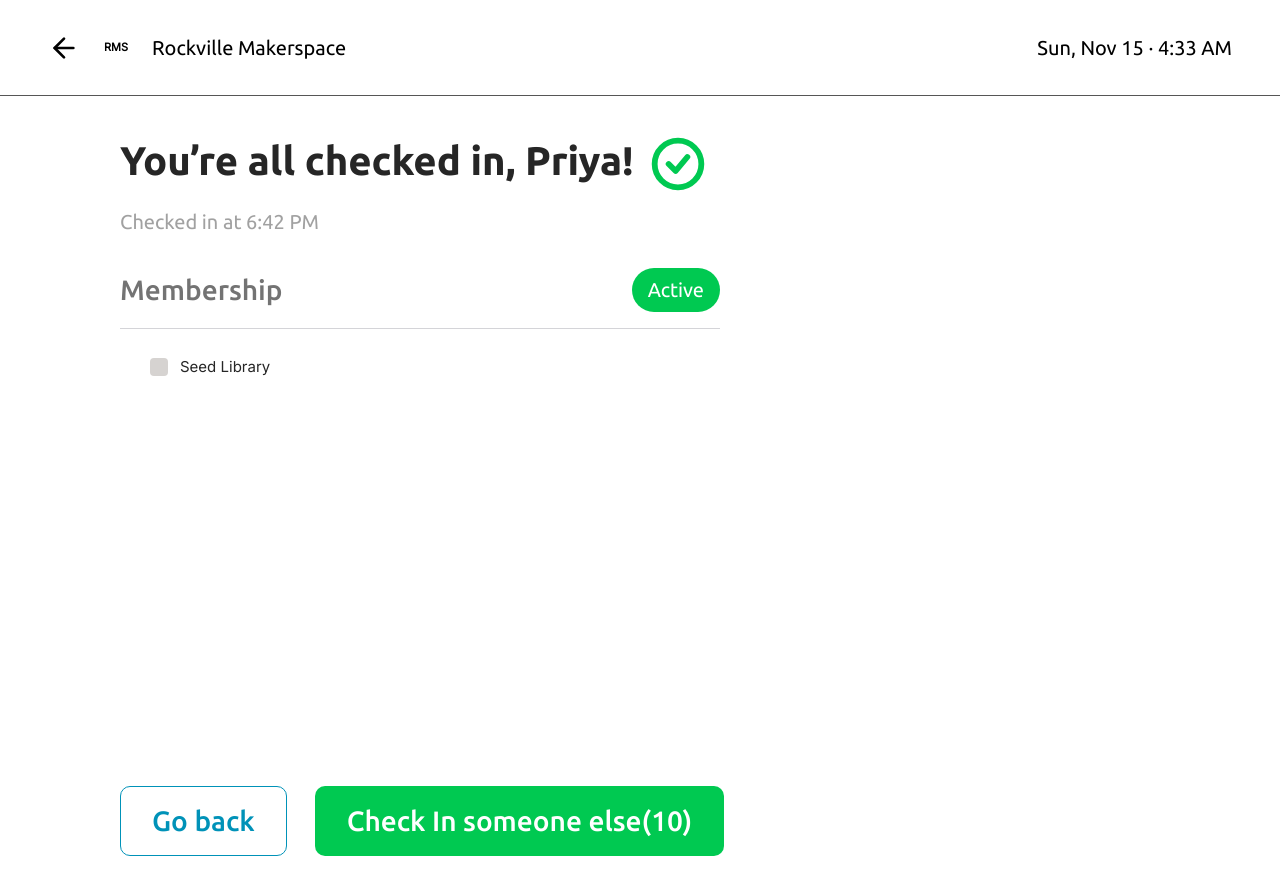
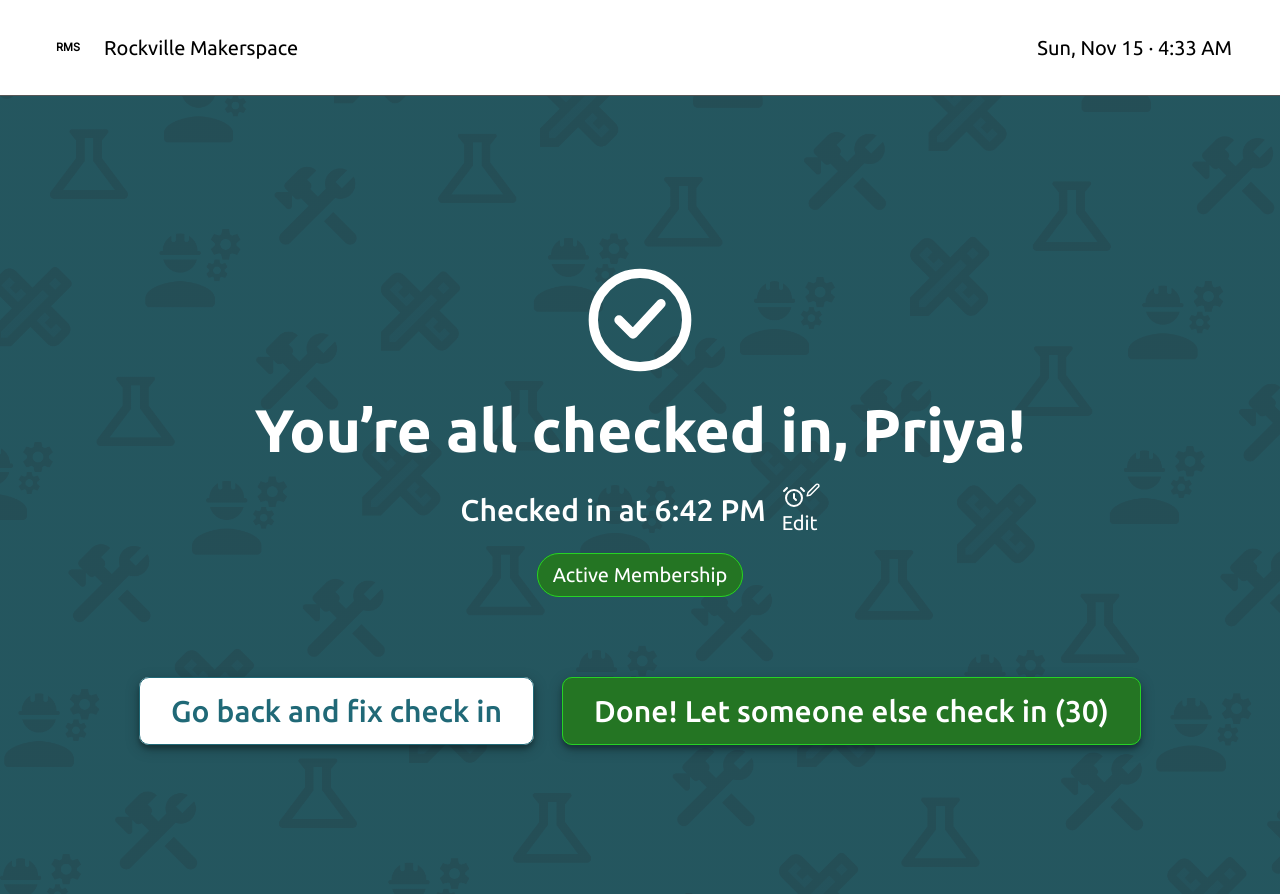
Before and after one commit to Hack4Impact-UMD/rockville-makerspace, a React (Vite) app in the folder packages/frontend/: page /checked-in in a window 1280 px wide. Built offline with nearby package versions, Linux system fonts and the light colour scheme; no server answers.

Commit message:
Update checked-in page to new design

```diff
--- a/packages/frontend/src/routes/_check-in/checked-in.tsx
+++ b/packages/frontend/src/routes/_check-in/checked-in.tsx
@@ -1,7 +1,13 @@
 import { createFileRoute, useNavigate } from "@tanstack/react-router";
+import checkInBg from "@frontend/assets/images/backgrounds/check-in-bg.webp";
 
+// Same layers as the design: pattern at 90% opacity (the white layer), then a
+// 30% black overlay on top.
+const backgroundImage = `linear-gradient(rgb(0 0 0 / 0.3), rgb(0 0 0 / 0.3)), linear-gradient(rgb(255 255 255 / 0.1), rgb(255 255 255 / 0.1)), url(${checkInBg})`;
+
+// No back arrow in the navbar on this screen (design has data-back="false");
+// "Go back and fix check in" covers that instead.
 export const Route = createFileRoute("/_check-in/checked-in")({
-  staticData: { backTo: "/additional-info" },
   component: CheckedIn,
 });
 
@@ -9,46 +15,69 @@ function CheckedIn() {
   const navigate = useNavigate();
 
   return (
-    <div className="flex min-h-dvh flex-col justify-between gap-7 px-30 py-10 text-neutral-800">
-      <div className="flex max-w-[600px] flex-col gap-4">
-        <div className="flex items-start gap-4">
-          <h1 className="text-[40px] leading-tight font-bold">
+    <div
+      style={{ backgroundImage }}
+      className="flex min-h-dvh flex-col items-center justify-center gap-16 bg-cover bg-center px-28 py-10 text-white"
+    >
+      <div className="flex flex-col items-center gap-4 py-4 text-center">
+        <svg
+          aria-hidden="true"
+          viewBox="0 0 24 24"
+          fill="none"
+          stroke="currentColor"
+          strokeWidth="2"
+          strokeLinecap="round"
+          strokeLinejoin="round"
+          className="size-28"
+        >
+          <circle cx="12" cy="12" r="10" />
+          <path d="m7.5 12 3 3 6-6.5" />
+        </svg>
+
+        <h1 className="text-6xl leading-tight font-bold">
           You’re all checked in, Priya!
         </h1>
+
+        <div className="flex items-center gap-4">
+          <p className="text-3xl font-medium">Checked in at 6:42 PM</p>
+          {/* TODO: open the check-in time editor */}
+          <button
+            type="button"
+            className="flex cursor-pointer flex-col items-start text-xl"
+          >
+            <span aria-hidden="true" className="flex items-end">
               <svg
-            aria-hidden="true"
+                viewBox="0 0 24 24"
+                fill="none"
+                stroke="currentColor"
+                strokeWidth="2"
+                strokeLinecap="round"
+                strokeLinejoin="round"
+                className="size-6"
+              >
+                <circle cx="12" cy="13" r="8" />
+                <path d="M12 9v4l2 2M5 3 2 6M22 6l-3-3" />
+              </svg>
+              <svg
                 viewBox="0 0 24 24"
                 fill="none"
                 stroke="currentColor"
                 strokeWidth="2.5"
                 strokeLinecap="round"
                 strokeLinejoin="round"
-            className="size-14 shrink-0 text-green-500"
+                className="mb-3 size-3.5"
               >
-            <circle cx="12" cy="12" r="10" />
-            <path d="m8 12 3 3 5-6" />
+                <path d="M17 3a2.85 2.85 0 1 1 4 4L7.5 20.5 2 22l1.5-5.5Z" />
               </svg>
+            </span>
+            Edit
+          </button>
         </div>
 
-        <p className="text-xl text-neutral-400">Checked in at 6:42 PM</p>
-
-        <div className="flex items-center justify-between border-b border-zinc-300 py-4">
-          <h2 className="text-[28px] font-medium text-neutral-500">
-            Membership
-          </h2>
         {/* TODO: replace with standardized status pill from task 10 */}
-          <span className="rounded-full bg-green-500 px-4 py-2 text-xl text-white">
-            Active
+        <span className="rounded-full bg-dark-green px-4 py-2 text-xl outline-1 -outline-offset-1 outline-neon-green">
+          Active Membership
         </span>
-        </div>
-
-        <label className="font-inter mx-4 flex h-11 w-fit cursor-pointer items-center gap-3 px-3.5 text-[15px]">
-          <input
-            type="checkbox"
-            className="size-[18px] cursor-pointer appearance-none rounded-sm bg-stone-300 checked:bg-green-500 focus-visible:outline-2 focus-visible:outline-offset-2 focus-visible:outline-cyan-600"
-          />
-          Seed Library
-        </label>
       </div>
 
       <div className="flex gap-7">
@@ -56,16 +85,16 @@ function CheckedIn() {
         <button
           type="button"
           onClick={() => void navigate({ to: "/additional-info" })}
-          className="cursor-pointer rounded-[10px] px-8 py-4 text-[28px] leading-[38px] font-medium text-cyan-600 outline-[1.5px] outline-offset-[-1.5px] outline-cyan-600 hover:bg-cyan-50"
+          className="cursor-pointer rounded-[10px] bg-white px-8 py-4 text-3xl font-medium text-dark-cyan shadow-[0_4px_4px_rgba(0,0,0,0.25),0_4px_14px_rgba(0,0,0,0.25)] outline-[1.5px] -outline-offset-[1.5px] outline-dark-cyan hover:bg-cyan-50"
         >
-          Go back
+          Go back and fix check in
         </button>
         <button
           type="button"
           onClick={() => void navigate({ to: "/" })}
-          className="cursor-pointer rounded-[10px] bg-green-500 px-8 py-4 text-[28px] leading-[38px] font-medium text-white hover:bg-green-600"
+          className="cursor-pointer rounded-[10px] bg-dark-green px-8 py-4 text-3xl font-medium shadow-[0_4px_4px_rgba(0,0,0,0.25),0_4px_14px_rgba(0,0,0,0.25)] outline-1 -outline-offset-1 outline-neon-green hover:brightness-110"
         >
-          Check In someone else(10)
+          Done! Let someone else check in (30)
         </button>
       </div>
     </div>
```
Also changed, not shown: packages/frontend/src/assets/images/backgrounds/check-in-bg.webp (added). Lines whose indentation alone changed are shown as unchanged.
